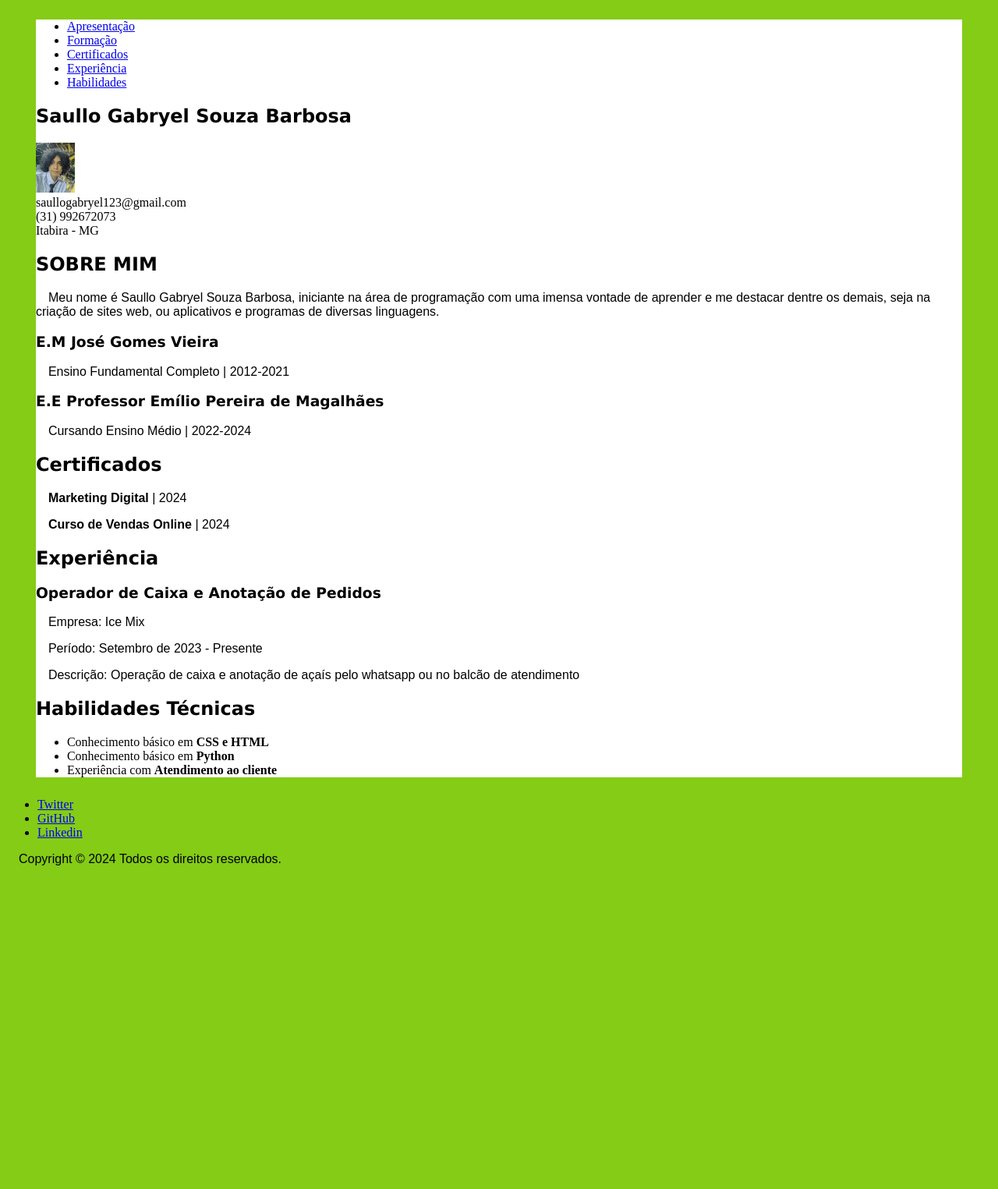
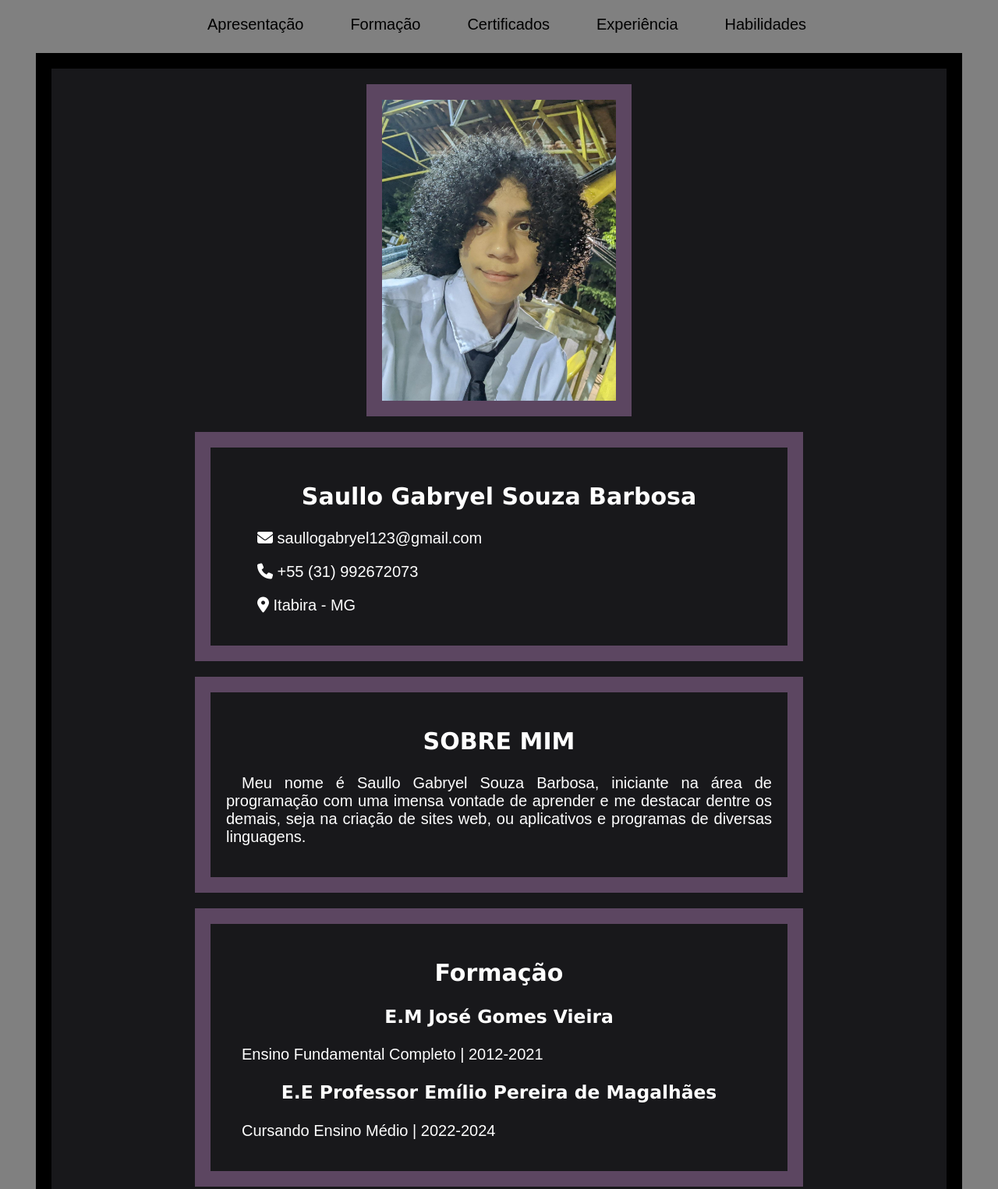
Before and after one commit to saubor/CV, a plain HTML site: page index.html in a window 1280 px wide. Shown: the top 1525 px of the page at 78% size. Before the commit the page ends 1127 px from the top, so only its background shows below. Drawn offline with Linux system fonts and the light colour scheme.

Commit message:
Add files via upload

```diff
--- a/index.html
+++ b/index.html
@@ -5,75 +5,69 @@
     <meta name="viewport" content="width=device-width, initial-scale=1.0">
     <title>Saullo Gabryel Souza Barbosa</title>
     <link rel="stylesheet" href="style.css">
+    <script src="https://kit.fontawesome.com/340fc92634.js" crossorigin="anonymous"></script>
 </head>
 <body>
-    <main>
-        <section id="navegaçao">
-
+    <section id="navegacao">
         <nav>
             <ul>
-                    <li><a href="#apresentação">Apresentação</a></li>
-                    <li><a href="#Formação">Formação</a></li>
+                <li><a href="#apresentacao">Apresentação</a></li>
+                <li><a href="#formacao">Formação</a></li>
                 <li><a href="#certificados">Certificados</a></li>
                 <li><a href="#experiencia">Experiência</a></li>
                 <li><a href="#habilidades">Habilidades</a></li>
             </ul>
         </nav>
-
     </section>
-
-        <section id="apresentação">
+    <main>
+        <section id="apresentacao">
+            <div class="foto"><img src="foto.jpeg" alt=""></div>
+            <div class="conteudo">
                 <div class="nome"><h1>Saullo Gabryel Souza Barbosa</h1></div>
-
-            <div class="foto"><img src="foto.jpeg" width="50px" alt=""></div>
-
-            <div class="email">saullogabryel123@gmail.com</div>
-
-            <div class="numero">(31) 992672073</div>
-
-            <div class="cidade">Itabira - MG</div>
-
-            <div class="descricao"><h2>SOBRE MIM</h2>
-            <p>Meu nome é Saullo Gabryel Souza Barbosa, iniciante na área de programação com uma imensa vontade de aprender e me destacar dentre
-             os demais, seja na criação de sites web, ou aplicativos e programas de diversas linguagens. </p>
+                <div class="email"><p><i class="fa-solid fa-envelope"></i> saullogabryel123@gmail.com</p></div>
+                <div class="numero"><p><i class="fa-solid fa-phone"></i> +55 (31) 992672073</p></div>
+                <div class="cidade"><p><i class="fa-solid fa-location-dot"></i> Itabira - MG</p></div>
+            </div>
+            <div class="descricao">
+                <h2>SOBRE MIM</h2>
+                <p>Meu nome é Saullo Gabryel Souza Barbosa, iniciante na área de programação com uma imensa vontade de aprender e me destacar dentre os demais, seja na criação de sites web, ou aplicativos e programas de diversas linguagens.</p>
             </div>
         </section>
-
-        <section id="Formação">
-            <div class="jgv"><h3>E.M José Gomes Vieira</h3> <p>Ensino Fundamental Completo | 2012-2021</p></div>
-            <div class="emp"><h3>E.E Professor Emílio Pereira de Magalhães</h3> <p>Cursando Ensino Médio | 2022-2024</p></div>
+        <section id="formacao">
+            <h2>Formação</h2>
+            <div class="jgv"><h3>E.M José Gomes Vieira</h3><p>Ensino Fundamental Completo | 2012-2021</p></div>
+            <div class="emp"><h3>E.E Professor Emílio Pereira de Magalhães</h3><p>Cursando Ensino Médio | 2022-2024</p></div>
         </section>
-
         <section id="certificados">
             <h2>Certificados</h2>
-            <div class="marketing"><p> <b>Marketing Digital</b> | 2024 </p></div>
-            <div class="vendasredes"><p> <b>Curso de Vendas Online</b> | 2024 </p></div>
+            <div class="marketing"><p><b>Marketing Digital</b> | 2024| 1 Hora</p></div>
+            <div class="vendasredes"><p><b>Curso de Vendas Online</b> | 2024 | 1 Hora</p></div>
         </section>
-
         <section id="experiencia">
             <h2>Experiência</h2>
-            <div class="atendente"><h3>Operador de Caixa e Anotação de Pedidos</h3>
+            <div class="atendente">
+                <h3>Operador de Caixa e Anotação de Pedidos</h3>
                 <p>Empresa: Ice Mix</p>
                 <p>Período: Setembro de 2023 - Presente</p>
                 <p>Descrição: Operação de caixa e anotação de açaís pelo whatsapp ou no balcão de atendimento</p>
             </div>
         </section>
-
         <section id="habilidades">
             <h2>Habilidades Técnicas</h2>
             <ul>
                 <li>Conhecimento básico em <b>CSS e HTML</b></li>
                 <li>Conhecimento básico em <b>Python</b></li>
                 <li>Experiência com <b>Atendimento ao cliente</b></li>
+                <li>Inglês <b>Avançado</b></li>
             </ul>
         </section>
     </main>
     <footer>
         <div id="rodape">
             <ul>
-                <li><a href="https://twitter.com/Sarbor81">Twitter</a></li>
-                <li><a href="https://github.com/saubor">GitHub</a></li>
-                <li><a href="https://www.linkedin.com/in/saullo-gabryel-bb1587307/">Linkedin</a></li>
+                <li><a href="https://twitter.com/Sarbor81"><i class="fa-brands fa-x-twitter"></i> Twitter</a></li>
+                <li><a href="https://github.com/saubor"><i class="fa-brands fa-github"></i> GitHub</a></li>
+                <li><a href="https://www.linkedin.com/in/saullo-gabryel-bb1587307/"><i class="fa-brands fa-linkedin"></i> Linkedin</a></li>
             </ul>
             <p>Copyright © 2024 Todos os direitos reservados.</p>
         </div>
--- a/style.css
+++ b/style.css
@@ -1,26 +1,80 @@
-/*
-cor primaria:branco
-cor secundaria:preto
-cor de destaque:#5C4661
-*/
-
-html{
-   background-color:#84cc16 ;
-   font-size: medium;
+html {
+   background-color: gray;
+   font-size: 20px;
    color: black;
    scroll-behavior: smooth;
 }
 
 main {
-   background-color: white;
-   margin-left: 3%;
-   margin-right: 3%;
-   margin-bottom: 2%;
-   margin-top: 2%;
+   background-color: #18181b;
+   margin: 2% 3%;
+   text-align: justify;
+   border: 1rem black solid;
+   color: white;
 }
 
-h1, h2, h3{
-   font-family:Verdana, Geneva, Tahoma, sans-serif
+h1, h2, h3 {
+   font-family: Verdana, Geneva, Tahoma, sans-serif;
+   text-align: center;
 }
 
-p{text-indent: 1em; font-family: Arial, Helvetica, sans-serif;}
+#rodape {
+   justify-content: center;
+   display: flex;
+}
+
+p, a, ul {
+   text-indent: 1em;
+   font-family: Arial, Helvetica, sans-serif;
+}
+
+#navegacao ul {
+   display: flex;
+   gap: 2rem;
+   justify-content: center;
+   list-style: none;
+   padding: 0;
+}
+
+#navegacao a {
+   text-decoration: none;
+   color: inherit;
+}
+
+.foto img {
+   width: 100%;
+   max-width: 300px;
+   display: block;
+   margin: 1rem auto;
+   border: 1rem #5C4661 solid;
+}
+
+.conteudo, .descricao, #formacao, #certificados, #experiencia, #habilidades {
+   background-color: #18181b;
+   margin: 1rem auto;
+   padding: 1rem;
+   border: 1rem #5C4661 solid;
+   max-width: 700px;
+   width: 90%;
+}
+
+@media screen and (max-width: 768px) {
+   #navegacao {
+       display: flex;
+       flex-direction: column;
+       align-items: flex-start;
+       padding: 1rem;
+       background-color: gray;
+   }
+
+   #navegacao ul {
+       flex-direction: column;
+       gap: 1rem;
+       width: 100%;
+   }
+
+   .conteudo, .descricao, #formacao, #certificados, #experiencia, #habilidades {
+       width: 90%;
+       margin: 1rem auto;
+   }
+}
```
Lines whose indentation alone changed are shown as unchanged.
